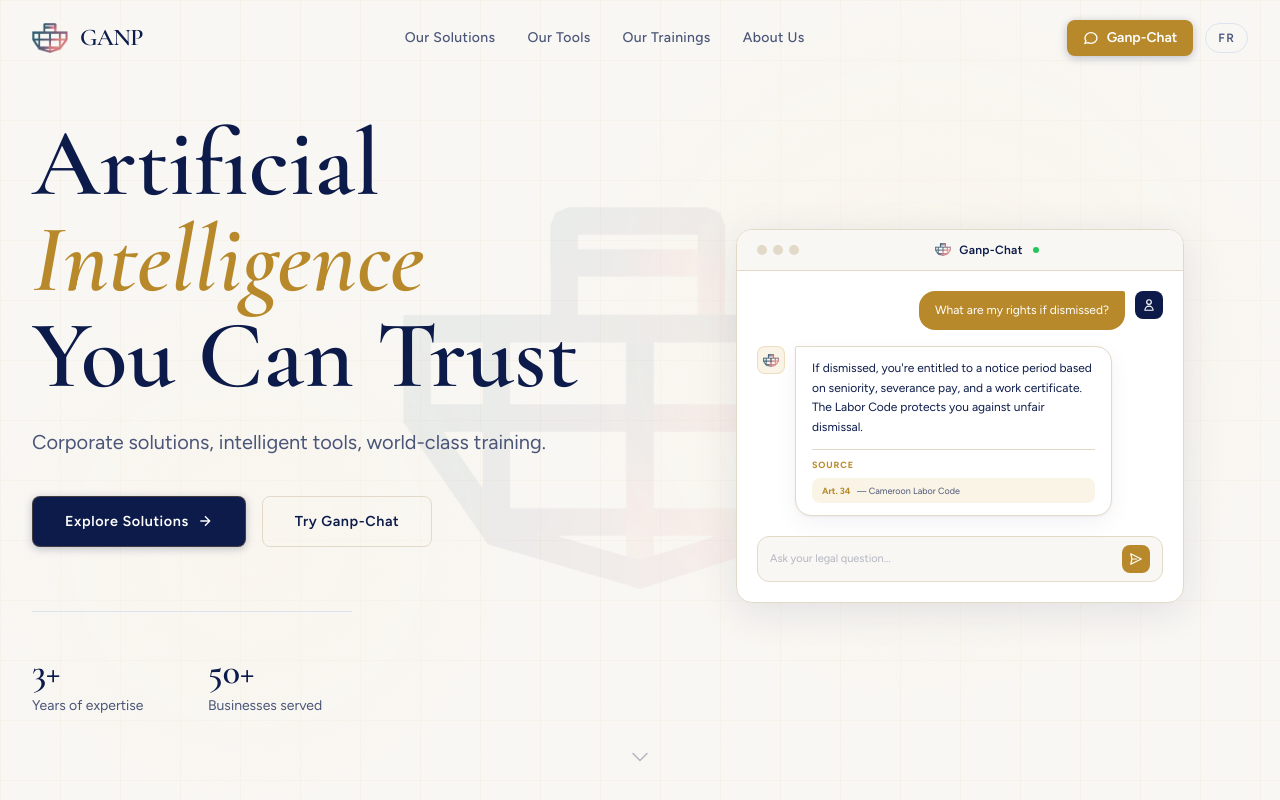
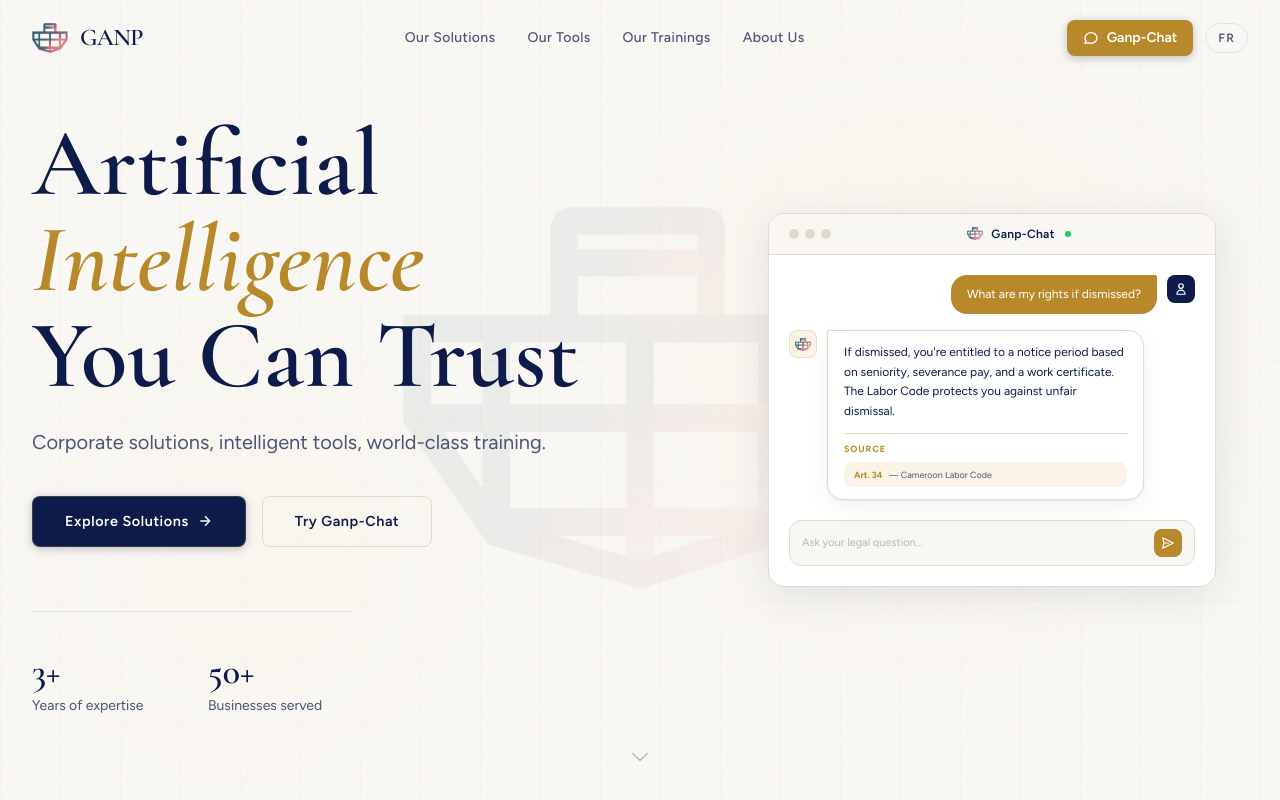
Before and after one commit to A-Njock/KEMET-AI, a React (Vite) app: page / in a window 1280 px wide. Shown: the top 800 px of the page. Built offline with nearby package versions, Linux system fonts and the light colour scheme.

Commit message:
Nudge ChatDemo slightly up and further right
Authored by Pierre Guy A. NJOCK

```diff
--- a/src/pages/Home.tsx
+++ b/src/pages/Home.tsx
@@ -154,7 +154,7 @@ export default function Home() {
             </motion.div>
 
             {/* Right: chat demo */}
-            <div className="flex-1 max-w-md w-full hidden lg:block lg:ml-8 xl:ml-16">
+            <div className="flex-1 max-w-md w-full hidden lg:block lg:ml-16 xl:ml-24 -mt-8">
               <Link to="/chatbot" className="block cursor-pointer group">
                 <motion.div whileHover={{ scale: 1.02 }} transition={{ type: 'spring', stiffness: 300, damping: 20 }}>
                   <ChatDemo />
```
